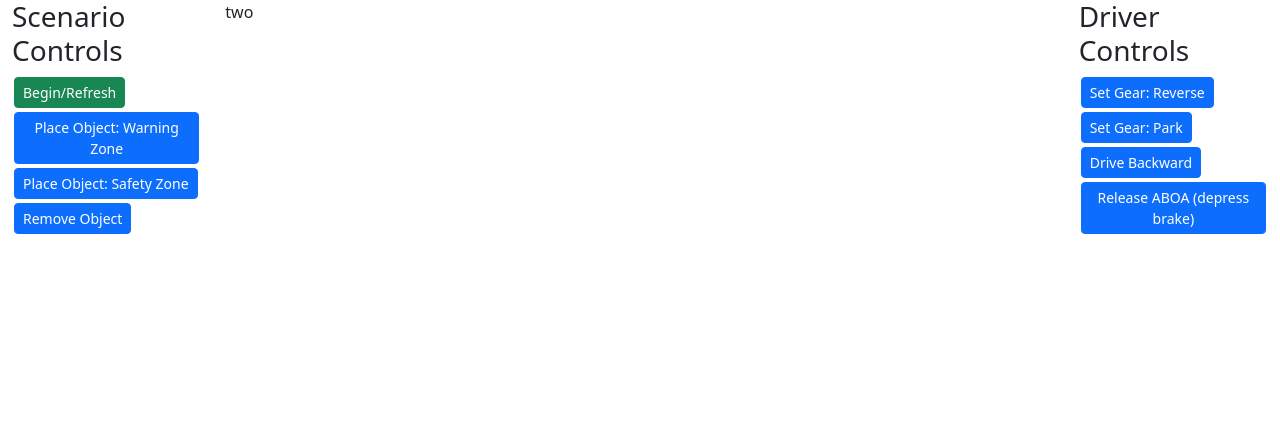
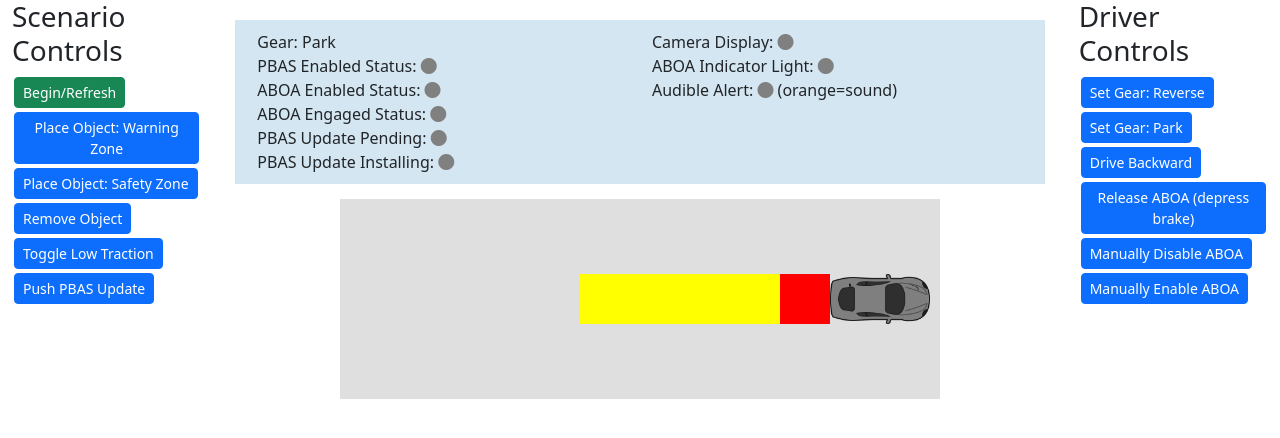
Before and after one commit to ajoystephens/cse870_prototype, a Flask app: page / in a window 1280 px wide. Shown: the top 438 px of the page. Run offline with Flask 2, Linux system fonts and the light colour scheme.

Commit message:
add more scenario controls

```diff
--- a/static/js/Scenario.js
+++ b/static/js/Scenario.js
@@ -13,6 +13,12 @@ class DemoControl {
     dc_release(){
         this.scenario.release_aboa();
     }
+    dc_enable_aboa(){
+        this.scenario.manual_aboa_control(true);
+    }
+    dc_disable_aboa(){
+        this.scenario.manual_aboa_control(false);
+    }
     dc_gear(new_gear){
         this.scenario.change_gear(new_gear);
     }
@@ -25,12 +31,18 @@ class DemoControl {
     sc_remove_object(){
         this.scenario.remove_object();
     }
+    sc_toggle_traction(){
+        this.scenario.toggle_traction();
+    }
+    sc_push_update(){
+        this.scenario.push_update();
+    }
 }
 
 class Scenario {
     constructor(){
         this.animation_box_size = [600,200];
-        this.car = new Car(this.animation_box_size[0]-110,this.animation_box_size[1]/2);
+        this.car = new Car(this.animation_box_size[0]-110,(this.animation_box_size[1]/2)-25);
         // console.log("Scenario: "+key);
         // this.is_object = true;
         // this.object_pos = this.car.get_pos_in_warning_zone()
@@ -64,6 +76,19 @@ class Scenario {
         this.#draw_driver_indicators();
     }
 
+    manual_aboa_control(is_enable){
+        this.car.aboa_is_manual_off = !is_enable;
+        this.car.sense_things(this.is_object,this.object_pos);
+        this.#draw_scenario();
+        this.#draw_driver_indicators();
+    }
+
+    toggle_traction(){
+        this.car.is_low_traction = !this.car.is_low_traction;
+        this.car.sense_things(this.is_object,this.object_pos);
+        this.#draw_scenario();
+        this.#draw_driver_indicators();
+    }
     place_object_wz(){
         this.is_object = true;
         this.object_pos = this.car.get_pos_in_warning_zone()
@@ -78,12 +103,20 @@ class Scenario {
     }
     remove_object(){
         this.is_object = false;
+        this.car.sense_things(this.is_object,this.object_pos);
+        this.#draw_driver_indicators();
         this.#draw_scenario();
     }
     release_aboa(){
         this.car.speed = 0;
         this.car.is_aboa_intervention = false;
         this.car.sense_things(this.is_object,this.object_pos);
+        this.#draw_driver_indicators();
+    }
+
+    push_update(){
+        this.car.is_pending_update = true;
+        this.car.try_install_update();
         this.#draw_driver_indicators();
     }
 
@@ -98,6 +131,12 @@ class Scenario {
         const dom_box = document.getElementById("animation_box");
         dom_box.style.width = this.animation_box_size[0] + "px";
         dom_box.style.height = this.animation_box_size[1] + "px";
+
+        if (this.car.is_low_traction){
+            dom_box.style.background = "#B3E5FC";
+        } else {
+            dom_box.style.background = "#DFDFDF";
+        }
 
         this.#draw_car()
         this.#draw_driver_indicators()
@@ -130,6 +169,11 @@ class Scenario {
         if (this.car.is_aboa_on){color='green'}
         dom_aboa_ind.style.color = color
 
+        const dom_aboa_ind_lt = document.getElementById("aboa_indicator_lt");
+        color = 'gray';
+        if (this.car.is_aboa_on){color='green'}
+        dom_aboa_ind_lt.style.color = color
+
         const dom_aboa_eng_ind = document.getElementById("aboa_engage_indicator");
         color = 'gray';
         if (this.car.is_aboa_intervention){color='green'}
@@ -139,6 +183,28 @@ class Scenario {
         color = 'gray';
         if (this.car.cam_is_on){color='green'}
         dom_cam_ind.style.color = color
+
+        const dom_pbas_update_pend = document.getElementById("pbas_update_pending");
+        color = 'gray';
+        if (this.car.is_pending_update){color='green'}
+        dom_pbas_update_pend.style.color = color
+
+        const dom_pbas_update_inst = document.getElementById("pbas_update_install");
+        color = 'gray';
+        if (this.car.is_installing_update){
+            color='green';
+
+            const that = this;
+            let id = null;
+            id = setInterval(check_update_finished,100)
+            function check_update_finished() {
+                if (!that.car.is_installing_update){
+                    that.#draw_driver_indicators();
+                    clearInterval(id); // stop waiting
+                }
+              }
+        }
+        dom_pbas_update_inst.style.color = color;
 
     }
     #draw_car(){
@@ -163,9 +229,11 @@ class Scenario {
     }
     #get_animation_box_html(){
         var inner_html = "<div id='animation_box'>";
-        inner_html += "text animation box";
+        // inner_html += "text animation box";
         // inner_html += "<div id ='car'><img id='car_img' src='/static/img/car.png'></div>";
-        inner_html += "<img id='car' src='/static/img/car.png'>";
+        // inner_html += "<img id='car' src='/static/img/car.png'>";
+        inner_html += "<img id='car' src='/static/img/car_2.png'>";
+        // inner_html += "<img id='car' src='https://www.clipartmax.com/png/small/65-652536_race-car-top-down-clipart-png-car-top-of-view.png' alt='Race Car Top Down Clipart - Png Car Top Of View'>"
         inner_html += "<div id ='warning_zone'></div>";
         inner_html += "<div id ='safety_zone'></div>";
         if (this.is_object){
@@ -190,12 +258,20 @@ class Scenario {
         inner_html += "</br>";
         inner_html += "ABOA Engaged Status: ";
         inner_html += "<i id='aboa_engage_indicator' class='bi bi-circle-fill style='color:#03A9F4; font-size:12px;></i>";
-        // inner_html += "</br>";
+        inner_html += "</br>";
+        inner_html += "PBAS Update Pending: ";
+        inner_html += "<i id='pbas_update_pending' class='bi bi-circle-fill style='color:#03A9F4; font-size:12px;></i>";
+        inner_html += "</br>";
+        inner_html += "PBAS Update Installing: ";
+        inner_html += "<i id='pbas_update_install' class='bi bi-circle-fill style='color:#03A9F4; font-size:12px;></i>";
         inner_html += "</div>"; // close col 2
         inner_html += "<div class='container col-sm-6'>";
         // inner_html += "<i id='aboa_indicator' class='bi bi-circle-fill style='color:#03A9F4; font-size:12px;></i>";
         inner_html += "Camera Display: ";
         inner_html += "<i id='cam_indicator' class='bi bi-circle-fill style='color:#03A9F4; font-size:12px;></i>";
+        inner_html += "</br>";
+        inner_html += "ABOA Indicator Light: ";
+        inner_html += "<i id='aboa_indicator_lt' class='bi bi-circle-fill style='color:#03A9F4; font-size:12px;></i>";
         inner_html += "</br>";
         inner_html += "Audible Alert: ";
         inner_html += "<i id='alert_indicator' class='bi bi-circle-fill style='color:#03A9F4; font-size:12px;></i>";
@@ -215,12 +291,12 @@ class Car {
         this.width = 100;
         this.wz_width = 200;
         this.sz_width = 50;
-        this.z_height = 40;
+        this.z_height = 50;
         this.gear = "Park";
         this.is_aboa_on = false;
         this.cam_is_on = false;
         this.pbas_alert_is_on = false;
-        this.aboa_is_manuall_off = false;
+        this.aboa_is_manual_off = false;
         this.is_low_traction = false;
         this.is_low_speed = true;
         this.is_sensor_working = true;
@@ -228,21 +304,37 @@ class Car {
         this.y_pos = initial_y;
         this.is_aboa_intervention = false;
         this.is_pbas_on = false;
+        this.is_pending_update = false;
+        this.is_installing_update = false;
+
 
         console.log("I made a car!");
     }
     change_gear(new_gear){
-        if (new_gear == 'Park' || new_gear == "Reverse"){this.gear = new_gear}
-
-        if (this.gear == 'Reverse'){
+        // if (new_gear == 'Park' || new_gear == "Reverse"){this.gear = new_gear}
+        // console.log('is_installing_update: '+this.is_installing_update)
+        if (new_gear == 'Reverse' && !this.is_installing_update){
+            this.gear = 'Reverse';
             this.is_pbas_on = true;
             this.cam_is_on = true;
-        } else {
+        } else if (new_gear == 'Park') {
+            this.gear = 'Park'
             this.is_pbas_on = false;
             this.cam_is_on = false;
         }
+        this.try_install_update();
 
         this.#try_enable_aboa();
+    }
+    try_install_update(){
+        const that = this;
+        if (this.gear == 'Park' && this.is_pending_update){
+            this.is_installing_update = true;
+            setTimeout(function(){
+                that.is_installing_update = false;
+                that.is_pending_update = false;
+            }, 3000);
+        }
     }
     move(){
         let can_move = (this.gear != 'Park')
@@ -296,7 +388,7 @@ class Car {
     }
     #try_enable_aboa(){
         if (this.gear == 'Reverse'
-            && !this.aboa_is_manuall_off
+            && !this.aboa_is_manual_off
             && this.is_low_speed
             && !this.is_low_traction
             && this.is_sensor_working
--- a/templates/main.html
+++ b/templates/main.html
@@ -20,7 +20,6 @@
                 width: 600px;
                 height: 200px;
                 position: relative;
-                background: #DFDFDF;
                 margin:auto;
                 }
             #car {
@@ -66,6 +65,9 @@
         <script src="{{ url_for('static', filename='js/Scenario.js') }}"></script>
         <script type="text/javascript">
             let demo = new DemoControl();
+            setTimeout(function(){
+                demo.begin_scenario()
+            }, 30);
         </script>
         <div class="container-fluid top">
         <div class="row">
@@ -76,9 +78,11 @@
                     <button type="button" class="btn btn-primary btn-sm btn-block" onclick="demo.sc_place_object_wz()">Place Object: Warning Zone</button>
                     <button type="button" class="btn btn-primary btn-sm btn-block" onclick="demo.sc_place_object_sz()">Place Object: Safety Zone</button>
                     <button type="button" class="btn btn-primary btn-sm btn-block" onclick="demo.sc_remove_object()">Remove Object</button>
+                    <button type="button" class="btn btn-primary btn-sm btn-block" onclick="demo.sc_toggle_traction()">Toggle Low Traction</button>
+                    <button type="button" class="btn btn-primary btn-sm btn-block" onclick="demo.sc_push_update()">Push PBAS Update</button>
                 </div>
             </div>
-            <div class="container col-sm-8" id="draw_space">two</div>
+            <div class="container col-sm-8" id="draw_space">Press "Begin/Refresh" to start the prototype</div>
             <div class="container col-sm-2" id="driver_controls">
                 <h3>Driver Controls</h3>
                 <div id="control_buttons" style="width: 100%;" >
@@ -86,6 +90,8 @@
                     <button type="button" class="btn btn-primary btn-sm btn-block" onclick="demo.dc_gear('Park')">Set Gear: Park</button>
                     <button type="button" class="btn btn-primary btn-sm btn-block" onclick="demo.dc_reverse()">Drive Backward</button>
                     <button type="button" class="btn btn-primary btn-sm btn-block" onclick="demo.dc_release()">Release ABOA (depress brake)</button>
+                    <button type="button" class="btn btn-primary btn-sm btn-block" onclick="demo.dc_disable_aboa()">Manually Disable ABOA</button>
+                    <button type="button" class="btn btn-primary btn-sm btn-block" onclick="demo.dc_enable_aboa()">Manually Enable ABOA</button>
                 </div>
             </div>
         </div>
```
Also changed, not shown: static/img/car_2.png (added).
